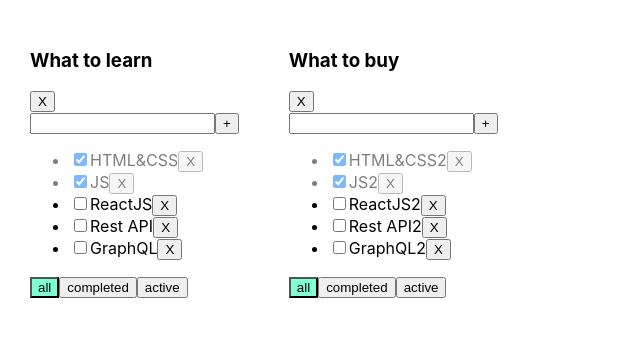
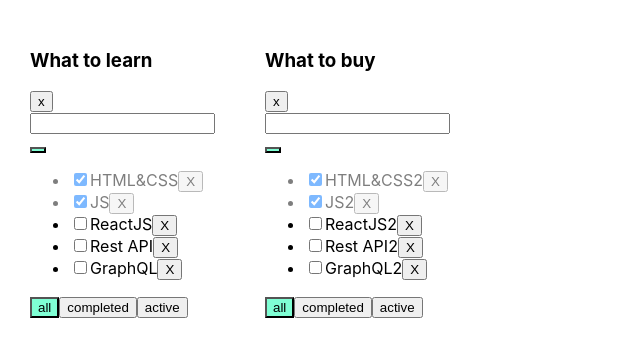
Before and after one commit to Grammeri/TDL_2_5, a React (Create React App) app: page / in a window 1280 px wide. Shown: the top 356 px of the page, without its empty margins (0-640 px from the left). Built offline with nearby package versions, Linux system fonts and the light colour scheme.

Commit message:
Separate_Input_Btn

```diff
--- a/src/Todolist.tsx
+++ b/src/Todolist.tsx
@@ -1,6 +1,7 @@
 import React, {ChangeEvent, KeyboardEvent, useState} from 'react';
 import {FilterValuesType} from './App';
 import Button from "./components/Button";
+import Input from "./components/Input";
 
 export type TaskType = {
     id: string
@@ -21,29 +22,15 @@ type PropsType = {
 }
 
 export function Todolist(props: PropsType) {
-    console.log(props)
+
     let [title, setTitle] = useState("")
     let [error, setError] = useState<string | null>(null)
+    console.log(title)
 
-    const addTask = () => {
-        if (title.trim() !== "") {
-            props.addTask(props.todolistId, title.trim());
-            setTitle("");
-        } else {
-            setError("Title is required");
-        }
+    const addTaskHandlerForAddTitle = () =>{
+        props.addTask(props.todolistId, title)
     }
 
-    const onChangeHandler = (e: ChangeEvent<HTMLInputElement>) => {
-        setTitle(e.currentTarget.value)
-    }
-
-    const onKeyPressHandler = (e: KeyboardEvent<HTMLInputElement>) => {
-        setError(null);
-        if (e.charCode === 13) {
-            addTask();
-        }
-    }
     const onClickHandlerToRemoveTdl = () => {
         props.removeTodolist(props.todolistId)
     }
@@ -60,23 +47,25 @@ export function Todolist(props: PropsType) {
         props.removeTask(props.todolistId, Tid)
     }
 
+    const addTaskHandlerForEnter = () =>{
+        props.addTask(props.todolistId, title)
+    }
+
     return <div>
         <h3>{props.title}</h3>
-       {/* <button onClick={onClickHandler}>X</button>*/}
-        <Button callBack={onClickHandlerToRemoveTdl} name={"X"}/>
-        <div>
-            <input value={title}
-                   onChange={onChangeHandler}
-                   onKeyPress={onKeyPressHandler}
-                   className={error ? "error" : ""}
-            />
-            <button onClick={addTask}>+</button>
-            {error && <div className="error-message">{error}</div>}
-        </div>
+<Button callBack={onClickHandlerToRemoveTdl} name={"x"}/>
+        {/*<InputWithBtn todolistId={props.todolistId}
+        addTask={props.addTask}
+        />*/}
+<Input setTitle={setTitle}
+       title={title}
+       addTask={addTaskHandlerForEnter}
+/>
+        <Button callBack={addTaskHandlerForAddTitle}/>
         <ul>
             {
                 props.tasks.map(t => {
-                   /* const onClickHandler = () => props.removeTask(props.todolistId, t.id)*/
+
                     const onChangeHandler = (e: ChangeEvent<HTMLInputElement>) => {
                         props.changeTaskStatus(props.todolistId, t.id, e.currentTarget.checked);
                     }
@@ -86,30 +75,15 @@ export function Todolist(props: PropsType) {
                                onChange={onChangeHandler}
                                checked={t.isDone}/>
                         <span>{t.title}</span>
-                        {/*<button onClick={onClickHandler}>x</button>*/}
-                        <Button callBack={()=>{onClickHandlerToRemoveTask(t.id)}} name={"X"}/>
+                          <Button callBack={()=>{onClickHandlerToRemoveTask(t.id)}} name={"X"}/>
                     </li>
                 })
             }
         </ul>
         <div>
-{/*            <button className={props.filter === 'all' ? "active-filter" : ""}
-                    onClick={onAllClickHandler}>All</button>
-            <button className={props.filter === 'active' ? "active-filter" : ""}
-                    onClick={onActiveClickHandler}>Active</button>
-            <button className={props.filter === 'completed' ? "active-filter" : ""}
-                    onClick={onCompletedClickHandler}>Completed</button>*/}
-{/*            <button className={props.filter === 'all' ? "active-filter" : ""}
-                    onClick={()=>{tsarFoo("all")}}>All</button>
-            <button className={props.filter === 'active' ? "active-filter" : ""}
-                    onClick={()=>{tsarFoo("active")}}>Active</button>
-            <button className={props.filter === 'completed' ? "active-filter" : ""}
-                    onClick={()=>{tsarFoo("completed")}}>Completed</button>*/}
             <Button name={"all"} callBack={()=>{tsarFoo("all")}} filter={props.filter}/>
             <Button name={"completed"} callBack={()=>{tsarFoo("completed")}} filter={props.filter}/>
             <Button name={"active"} callBack={()=>{tsarFoo("active")}} filter={props.filter}/>
-
-
         </div>
     </div>
 }
--- a/src/components/Button.tsx
+++ b/src/components/Button.tsx
@@ -3,7 +3,7 @@ import {FilterValuesType} from "../App";
 
 type ButtonType = {
     callBack:()=>void
-    name:string
+    name?:string
     filter?:string
 }
 
--- /dev/null
+++ b/src/components/Input.tsx
@@ -0,0 +1,32 @@
+import React, {ChangeEvent, KeyboardEvent} from 'react';
+
+type InputPropsType = {
+    setTitle:(title:string)=>void
+    title:string
+    addTask:() => void
+}
+
+export const Input = (props:InputPropsType) => {
+
+    const onChangeHandler = (e: ChangeEvent<HTMLInputElement>) => {
+        props.setTitle(e.currentTarget.value)
+    }
+    const onKeyPressHandler = (e: KeyboardEvent<HTMLInputElement>) => {
+       /* props.setError(null);*/
+        if (e.charCode === 13) {
+            props.addTask();
+        }
+    }
+
+    return (
+        <div>
+            <input value={props.title}
+                   onChange={onChangeHandler}
+                   onKeyPress={onKeyPressHandler}
+                 /*  className={error ? "error" : ""}*/
+            />
+        </div>
+    );
+};
+
+export default Input;
```
